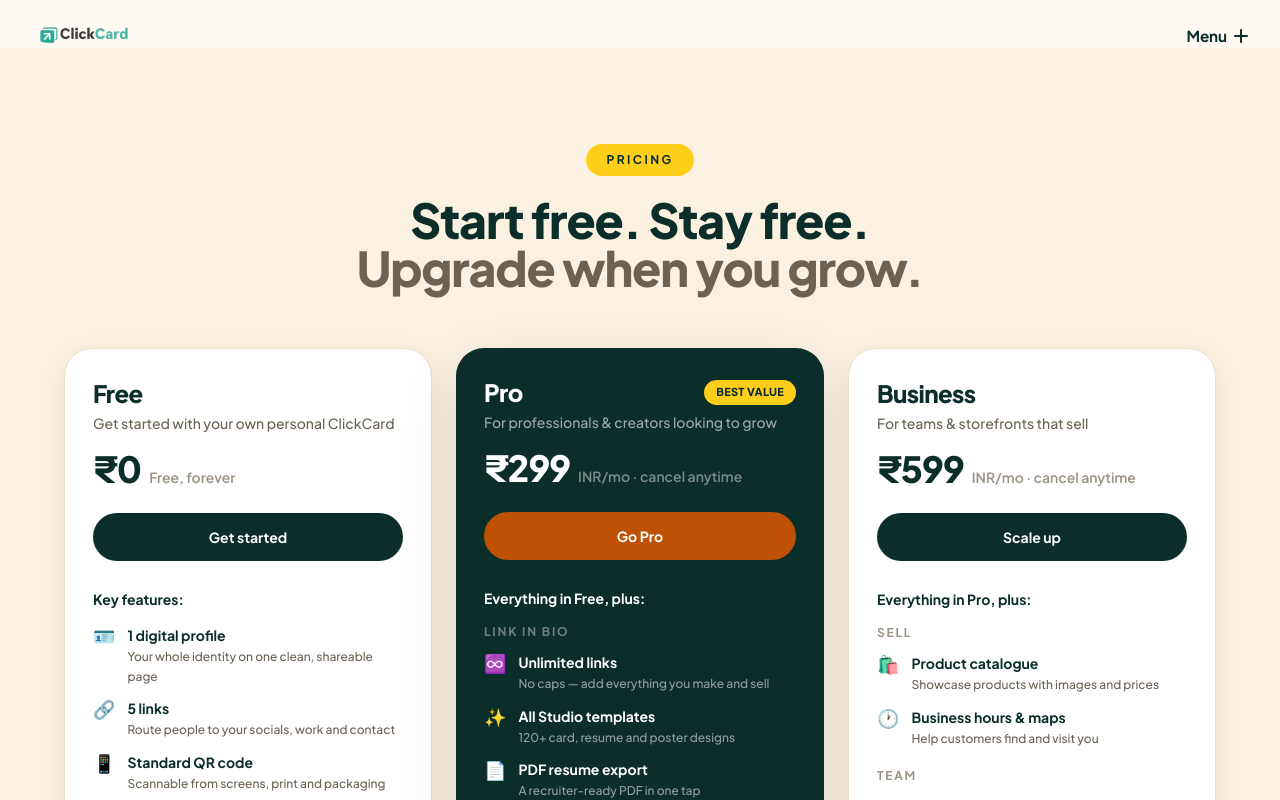
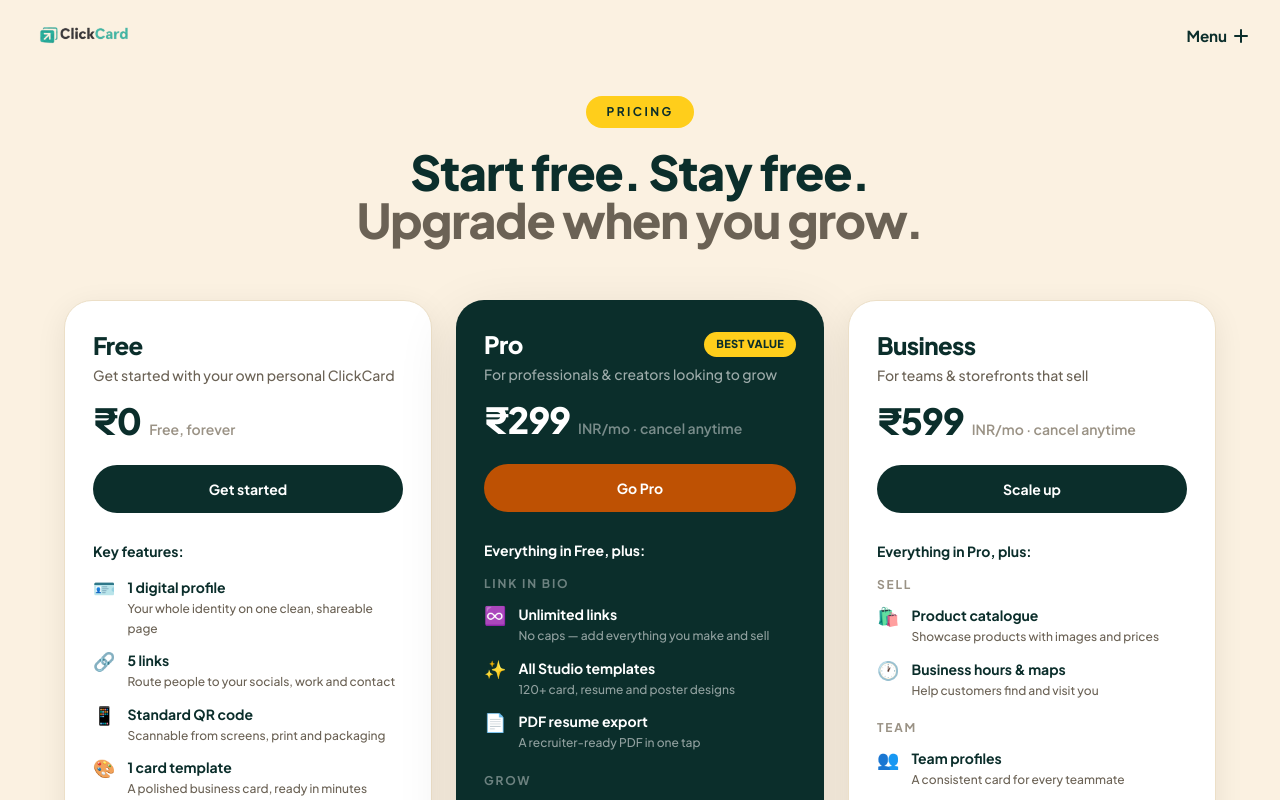
Before and after one commit to ANGCSYNAPSE/Clickcard.2, a Next.js app: page /pricing in a window 1280 px wide. Shown: the top 800 px of the page. Built offline with nearby package versions, Linux system fonts and the light colour scheme; no server answers.

Commit message:
pricing section update

```diff
--- a/src/pages/pricing.tsx
+++ b/src/pages/pricing.tsx
@@ -16,7 +16,7 @@
       </Head>
       <main className="relative bg-paper text-coal">
         <Nav />
-        <div className="pt-8 md:pt-12">
+        <div>
           <Plans />
         </div>
         <BigCTA />
```
